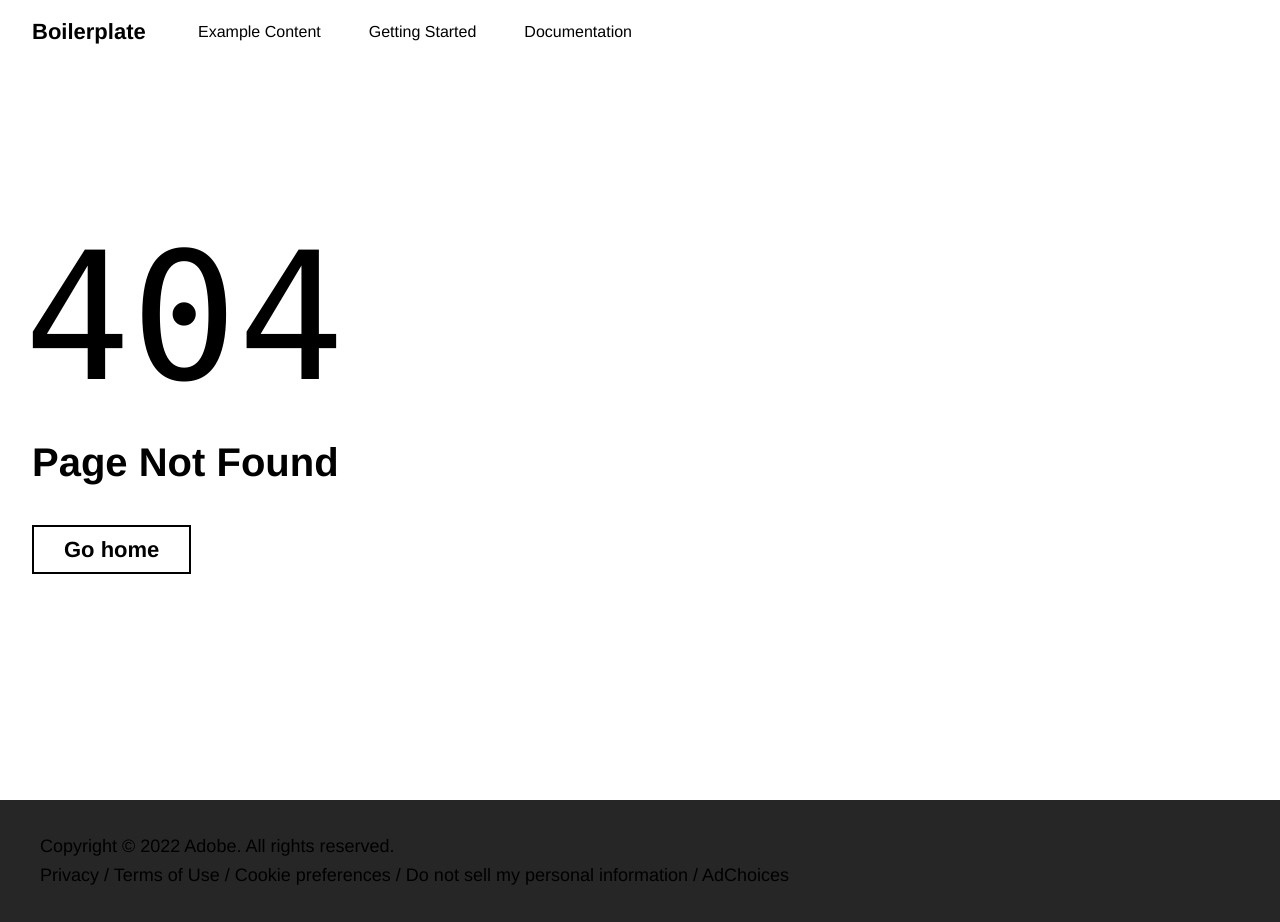
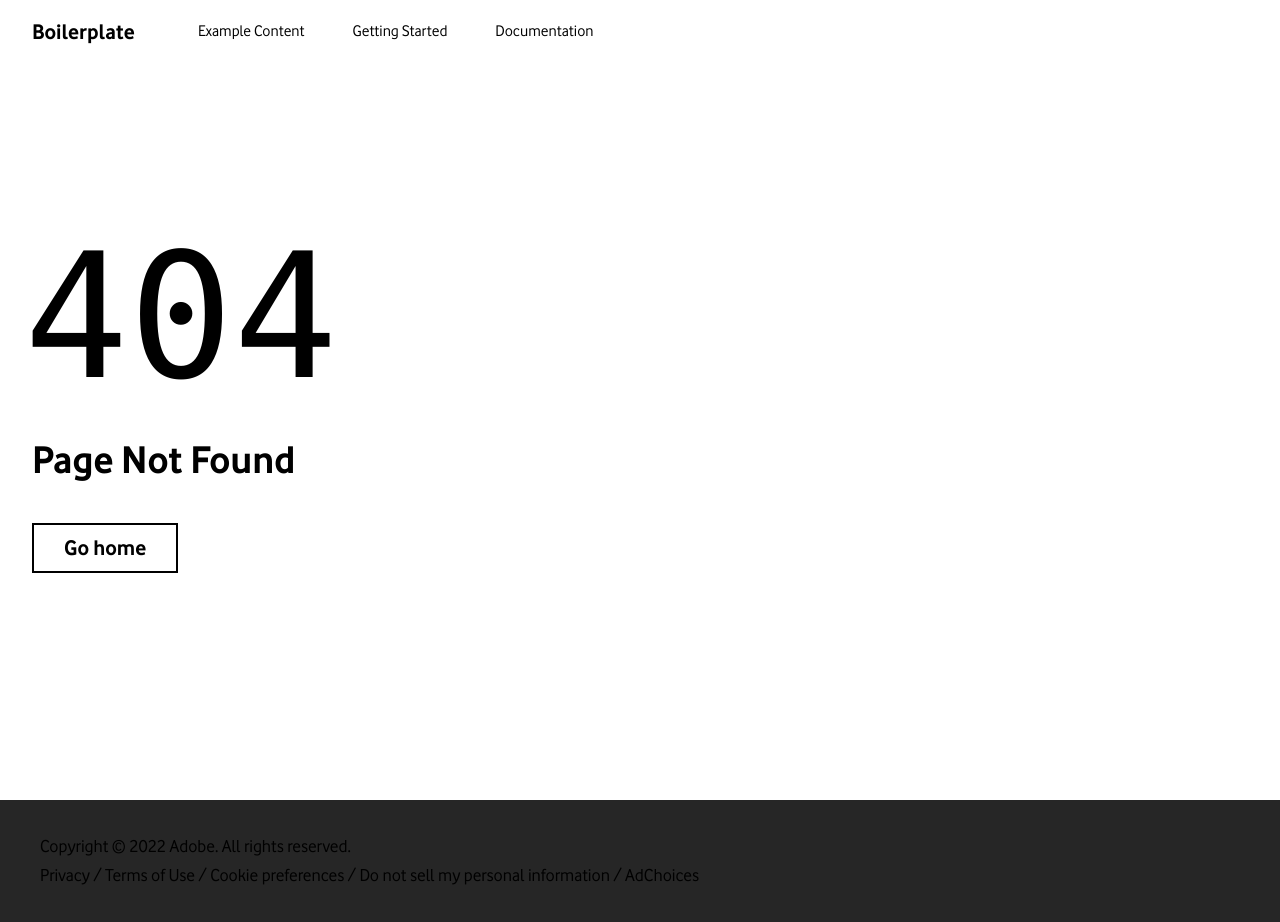
Before and after one commit to hlxsites/vodafone, a website: page 404.html in a window 1280 px wide. Drawn offline with Linux system fonts and the light colour scheme; files whose address does not match are found by name.

Commit message:
add fonts, style breadcrumbs

```diff
--- a/blocks/header/header.css
+++ b/blocks/header/header.css
@@ -133,7 +133,8 @@ header nav[aria-expanded='true'] .nav-sections {
 /* tools */
 header nav .nav-tools {
   grid-area: tools;
-  flex: 0 0 auto;
+  display: flex;
+  flex-direction: row-reverse;
   height: 22px;
 }
 
--- a/package.json
+++ b/package.json
@@ -8,7 +8,8 @@
     "test:watch": "npm test -- --watch",
     "lint:js": "eslint .",
     "lint:css": "stylelint 'blocks/**/*.css' 'styles/*.css'",
-    "lint": "npm run lint:js && npm run lint:css"
+    "lint": "npm run lint:js && npm run lint:css",
+    "up": "npx @adobe/helix-cli up"
   },
   "repository": {
     "type": "git",
--- a/styles/styles.css
+++ b/styles/styles.css
@@ -9,6 +9,31 @@
  * OF ANY KIND, either express or implied. See the License for the specific language
  * governing permissions and limitations under the License.
  */
+
+@font-face {
+  font-family: Vodafone;
+  src: url("/fonts/vodafone-regular.woff") format('woff');
+  font-weight: normal;
+}
+
+@font-face {
+  font-family: Vodafone;
+  src: url("/fonts/vodafone-bold.woff") format('woff');
+  font-weight: bold;
+}
+
+@font-face {
+  font-family: Vodafone;
+  src: url("/fonts/vodafone-extra-bold.woff") format('woff');
+  font-weight: 800;
+}
+
+@font-face {
+  font-family: Vodafone;
+  src: url("/fonts/vodafone-light.woff") format('woff');
+  font-weight: 200 399;
+}
+
 
  :root {
   /* colors */
@@ -22,8 +47,10 @@
   /* the Vodafone red */
   --red-color: #E60000;
 
+
+
   /* fonts */
-  --body-font-family: 'helvetica neue', helvetica, ubuntu, roboto, noto, sans-serif;
+  --body-font-family: Vodafone, 'helvetica neue', helvetica, ubuntu, roboto, noto, sans-serif;
   --heading-font-family: var(--body-font-family);
   --fixed-font-family: 'Roboto Mono', menlo, consolas, 'Liberation Mono', monospace;
 
```
Also changed, not shown: blocks/breadcrumb/breadcrumb.css (+20 -2 lines), fonts/vodafone-bold.woff (added), fonts/vodafone-extra-bold.woff (added), fonts/vodafone-light.woff (added), fonts/vodafone-regular.woff (added).
